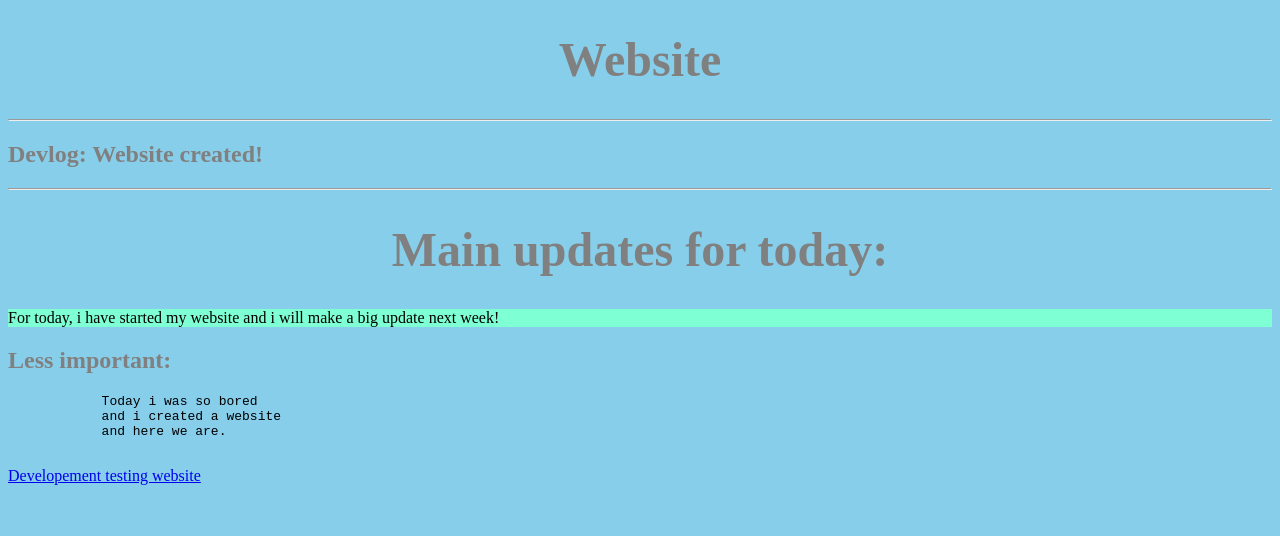
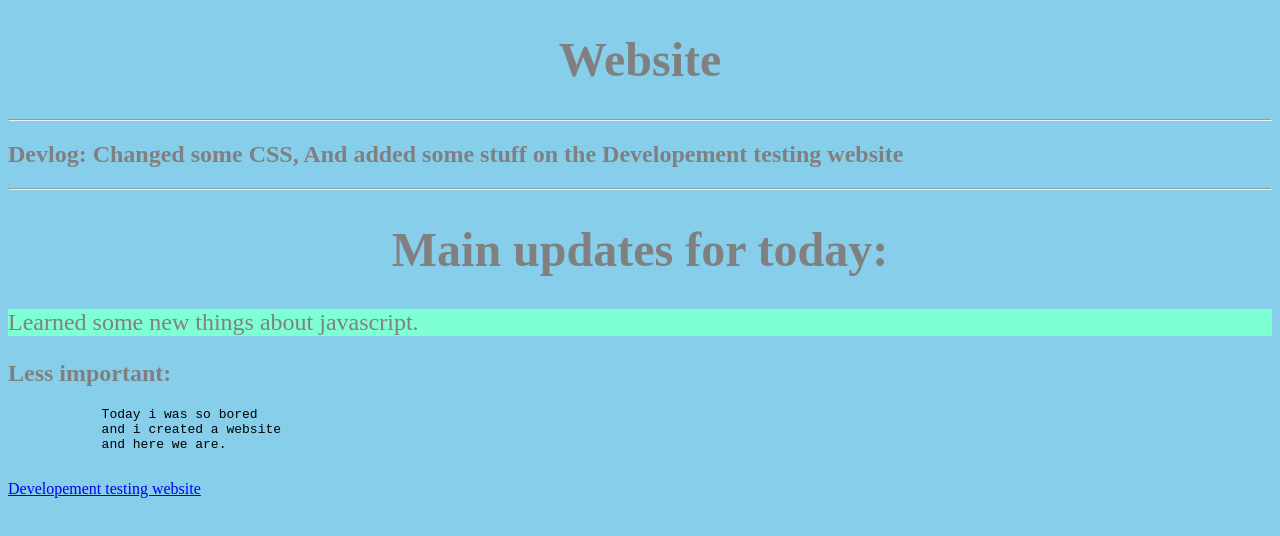
Before and after one commit to IDj-java/IDj-java.github.io, a plain HTML site: page index.html in a window 1280 px wide. Drawn offline with Linux system fonts and the light colour scheme.

Commit message:
Update 3

```diff
--- a/index.html
+++ b/index.html
@@ -7,10 +7,10 @@
     <body>
         <h1>Website</h1>
         <hr>
-        <h2>Devlog: Website created!</h2>
+        <h2>Devlog: Changed some CSS, And added some stuff on the Developement testing website</h2>
         <hr>
         <h1>Main updates for today:</h1>
-        <p>For today, i have started my website and i will make a big update next week!</p>
+        <p class="sp">Learned some new things about javascript.</p>
         <h2>Less important:</h2>
         <pre>
             Today i was so bored
--- a/style.css
+++ b/style.css
@@ -1,7 +1,7 @@
 body {
     background-color:skyblue;
 }
-p {
+p.sp {
     background-color: aquamarine;
 }
 h1 {
@@ -13,3 +13,7 @@ h2 {
     font-size: 150%;
     color: grey;
 }
+p {
+    font-size: 150%;
+    color: grey;
+}
```
Also changed, not shown: index2.html (+8 -0 lines).
